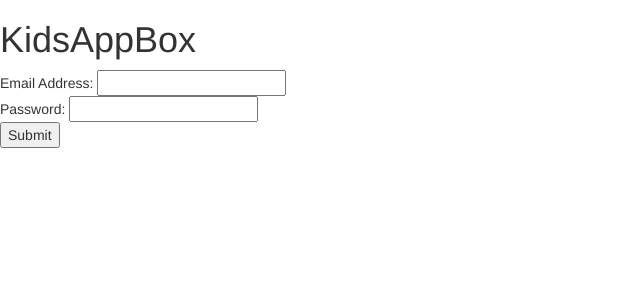
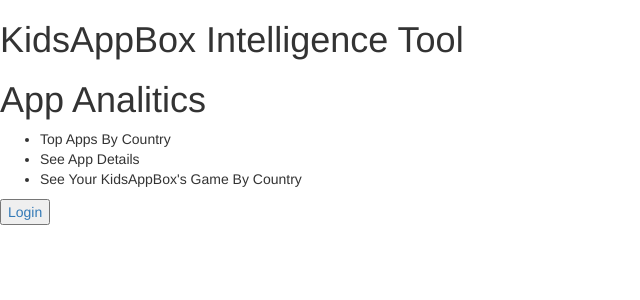
Before and after one commit to mrvbrn/HB_project, a Flask app: page / in a window 1280 px wide. Shown: the top 300 px of the page, without its empty margins (0-640 px from the left). Run offline with Flask 2, Linux system fonts and the light colour scheme; some libraries are stand-ins or nearby versions.

Commit message:
fifth part

```diff
--- a/model.py
+++ b/model.py
@@ -45,7 +45,7 @@
                         autoincrement=True,
                         primary_key=True)
     game_name = db.Column(db.String(100))
-    game_description = db.Column(db.Text)
+    app_id = db.Column(db.String(100))
 
 
     employees = db.relationship("Employee", secondary = "employee_games", backref = "games")
@@ -54,7 +54,7 @@
     def __repr__(self):
         """Provide helpful representation when printed."""
 
-        return f"<Game user_id={self.game_id} fname={self.game_name} lname={self.game_description}>"
+        return f"<Game user_id={self.game_id} gname={self.game_name} app_id={self.app_id}>"
 
 class EmployeeGame(db.Model):
     """ Association table between Employee and Game"""
--- a/server.py
+++ b/server.py
@@ -4,6 +4,7 @@
 from flask import Flask, render_template, request, flash, redirect, session
 from model import connect_to_db, db, Employee, Game, EmployeeGame
 from flask_debugtoolbar import DebugToolbarExtension
+from validate_email import validate_email
 
 
 
@@ -31,11 +32,11 @@
 def login_form():
     """Show login form."""
 
-    return render_template("login_form.html")
+    return render_template("login.html")
 
 
 
-@app.route("/", methods=['POST'])
+@app.route("/login", methods=['POST'])
 def login_process():
     """Process login."""
 
@@ -52,18 +53,20 @@
 
     if employee.password != password:
         flash("Incorrect password")
-        return redirect("/")
+        return redirect("/login")
 
     session["employee_id"] = employee.employee_id
 
     flash("You are successfully log in")
     return redirect(f"/employees/{employee.employee_id}")
 
-# @app.route("/logout")
-# dister_foef register_form():
-#     """Show register form for employees signup"""
+@app.route("/logout")
+def log_out():
+    """log out of employee's account"""
 
-#     return render_template("regrm.html")
+    session.clear()
+
+    return render_template("log_out.html")
 
 
 
@@ -84,35 +87,47 @@
     lname = request.form["lname"]
     email = request.form["email"]
     password = request.form["password"]
+    confirm_password = request.form["confirm_password"]
+
+
 
 
 
 
     employee_update = Employee.query.filter(Employee.emp_id == emp_id).first()
 
-    if employee_update and employee_update.fname == None:
 
-        """add the employee to the database"""
+    if password == confirm_password:
 
-        employee_update.fname = fname
-        employee_update.lname = lname
-        employee_update.email = email
-        employee_update.password = password
+        if employee_update and employee_update.fname == None:
 
-        flash(f" Employee {email} added.")
+            """add the employee to the database"""
 
-        db.session.commit()
+            employee_update.fname = fname
+            employee_update.lname = lname
+            employee_update.email = email
+            employee_update.password = password
+
+            flash(f" Employee {email} added.")
+
+            db.session.commit()
 
 
 
-        return redirect("/")
-    elif employee_update and employee_update.fname != None:
-        flash(f" You are  already registered.")
-        return redirect("/")
+            return redirect("/")
+        elif employee_update and employee_update.fname != None:
+            flash(f" You are  already registered.")
+            return redirect("/")
+
+        else:
+            flash(f" You are not employee.")
+            return redirect("/")
 
     else:
-        flash(f" You are not employee.")
-        return redirect("/")
+
+        flash(f" Password does not match.")
+        return redirect("/register")
+
 
         """Add employee information to the session"""
 
@@ -122,19 +137,22 @@
 
 
 
-@app.route("/employees")
-def employee_list():
 
-    employees = Employee.query.all()
 
-    return render_template("employee.html", employees = employees)
+# @app.route("/employees")
+# def employee_list():
+
+#     employees = Employee.query.all()
+
+#     return render_template("employee_list.html", employees = employees)
 
 @app.route("/employees/<int:employee_id>")
-def user_detail(employee_id):
+def employee_detail(employee_id):
 
     """Show info about employee."""
 
     employee= Employee.query.get(employee_id)
+
     return render_template("employee.html", employee=employee)
 
 
@@ -154,7 +172,7 @@
     """Show top twenty games"""
 
     store = request.form["store"]
-    country_code = "US"                    #request.form["country_code"]
+    country_code = request.form["country"]
     date = request.form["date"]
 
     req_params = {"date" : date,
@@ -187,9 +205,16 @@
 
 @app.route("/kidsappbox_game")
 def kidsappbox_game(game_name):
-	"""Show kidsappbox games"""
+
 
 	return render_template("kidsappbox_game.html")
+
+
+@app.route("/kidsappbox_game", methods=['POST'])
+def kidsappbox_game_process(game_name):
+    """Show kidsappbox game information"""
+
+    return render_template("kidsappbox_game.html")
 
 
 
@@ -198,11 +223,6 @@
 def details_of_games(country, store, app_id):
 
     """Show details of top twenty games"""
-
-    # store =                                     #request.args["store"]                 # "android"   # Could be either "android" or "itunes".
-    # country_code = request.args["country_code"]  #"US"     # Two letter country code.
-               #"com.facebook.orca" # Unique app identifier (bundle ID).
-
     req_params = {"country": country}
 
     # Request URL
@@ -218,7 +238,7 @@
                             headers=headers,
                             stream=True)
 
-    print (response.status_code)
+    # print (response.status_code)
 
     games=[]
     for line in response.iter_lines():
--- a/templates/homepage.html
+++ b/templates/homepage.html
@@ -2,16 +2,16 @@
 
 {% block content %}
 
-<h1>KidsAppBox</h1>
+<h1>KidsAppBox Intelligence Tool</h1>
+<h1>App Analitics</h1>
+
+<ul>
+  <li>Top Apps By Country</li>
+  <li>See App Details</li>
+  <li>See Your KidsAppBox's Game By Country</li>
+</ul>
 
 
-<form action="/" method ="POST">
-	Email Address:
-	<input type="text" name="email" required><br>
-	Password:
-	<input type="text" name="password" required><br>
-	<input type="submit">
-
-</form>
+<button><a href='/login'>Login</a></button>
 
 {% endblock %}
--- a/templates/register_form.html
+++ b/templates/register_form.html
@@ -16,6 +16,8 @@
 	<input type="text" name="email" required><br>
 	Please enter your password:
 	<input type="text" name="password" required><br>
+	Please confirm your email:
+	<input type="text" name="confirm_password" required><br>
 	<input type="submit">
 
 </form>
```
Also changed, not shown: requirements.txt (+83 -10 lines), templates/top_games.html (+28 -6 lines), 2 other files.
